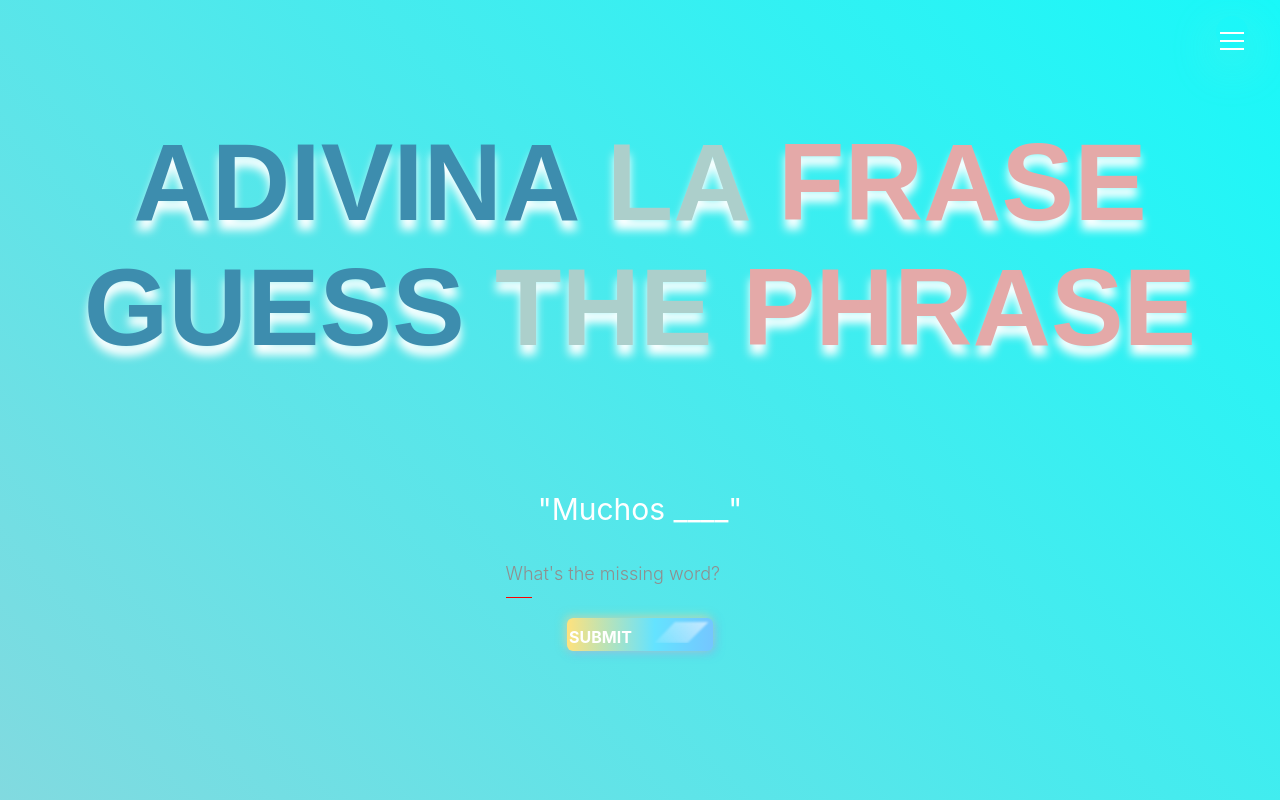
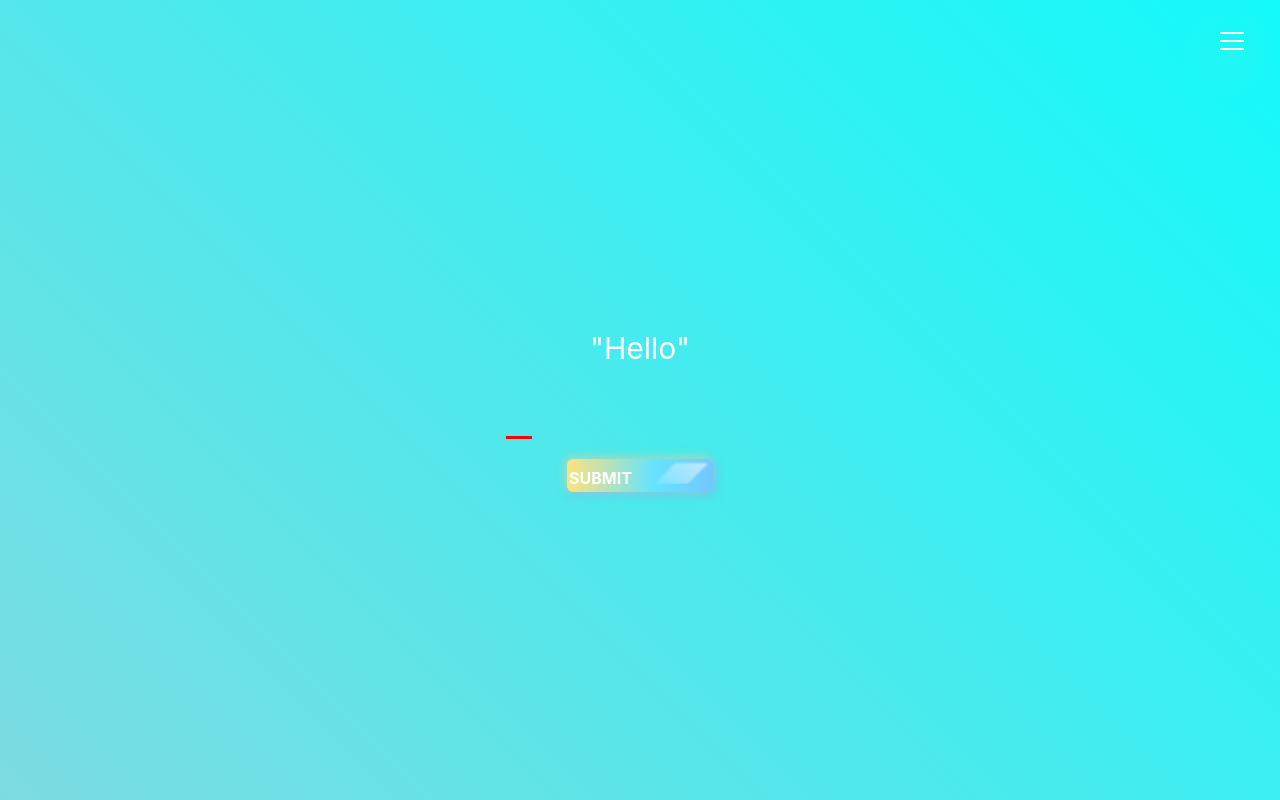
Before and after one commit to GregorRoss/ELGA, a React (Create React App) app in the folder client/: page /phrases in a window 1280 px wide. Shown: the top 800 px of the page. Built offline with nearby package versions, Linux system fonts and the light colour scheme; a web font is replaced by a local one.

Commit message:
massive overhaul of my poor style choices

```diff
--- a/client/src/components/Phrases.css
+++ b/client/src/components/Phrases.css
@@ -9,7 +9,7 @@
 .question-form {
     margin-top: 45px;
 }
-
+/*
 @import url('https://fonts.googleapis.com/css2?family=Inter:wght@100..900&display=swap');
 
 .title-word {
@@ -58,7 +58,7 @@
     font-weight: 800;
     font-size: 8.5vw;
     text-transform: uppercase;
-  }
+  } */
 
   textarea {
     font-family: 'Ubuntu', sans-serif;
@@ -97,7 +97,7 @@
     padding: 0;
     margin: 0;
     width: 10%;
-    border-top: 1px solid red;
+    border-top: 3px solid red;
     -webkit-transition: width 0.4s ease;
     transition: width 0.4s ease;
     height: 0px;
--- a/client/src/components/Phrases.js
+++ b/client/src/components/Phrases.js
@@ -5,41 +5,41 @@ import SubmitButton from "./SubmitButton";
 const Phrases = () => {
   return (
     <>
-      <div class="title-container">
-        <h2 class="title">
+      <div className="title-container">
+        <h2 className="title">
           <div>
-            <span class="title-word title-word-1">Adivina </span>
-            <span class="title-word title-word-2">la </span>
-            <span class="title-word title-word-3">Frase </span>
+            {/* <span className="title-word title-word-1">Adivina </span>
+            <span className="title-word title-word-2">la </span>
+            <span className="title-word title-word-3">Frase </span> */}
           </div>
           <div>
-            <span class="title-word title-word-1">Guess </span>
-            <span class="title-word title-word-2">the </span>
-            <span class="title-word title-word-3">phrase </span>
+            {/* <span className="title-word title-word-1">Guess </span>
+            <span className="title-word title-word-2">the </span>
+            <span className="title-word title-word-3">phrase </span> */}
           </div>
         </h2>
       </div>
       <div className="question-container">
-        <p className="question-text">"Muchos ____"</p>
+        <p className="question-text">"Hello"</p>
         <form className="question-form">
+
           <input
             type="text"
             name="name"
-            class="question"
+            className="question"
             id="nme"
             required
-            autocomplete="off"
+            autoComplete="off"
           />
-          <label for="nme">
-            <span>What's the missing word?</span>
+    <label htmlFor="nme">
+      <span></span>
           </label>
-          <div>
             <SubmitButton
               onClick={() => {
                 console.log("submit");
               }}
             />
-          </div>
+
         </form>
       </div>
     </>
--- a/client/src/components/SubmitButton.js
+++ b/client/src/components/SubmitButton.js
@@ -26,9 +26,9 @@ const SubmitButton = ({onClick}) => {
             width="78.5"
             height="23"
             filterUnits="userSpaceOnUse"
-            color-interpolation-filters="sRGB"
+            colorInterpolationFilters="sRGB"
           >
-            <feFlood flood-opacity="0" result="BackgroundImageFix" />
+            <feFlood floodOpacity="0" result="BackgroundImageFix" />
             <feBlend
               mode="normal"
               in="SourceGraphic"
@@ -48,8 +48,8 @@ const SubmitButton = ({onClick}) => {
             y2="44"
             gradientUnits="userSpaceOnUse"
           >
-            <stop stop-color="white" stop-opacity="0.6" />
-            <stop offset="1" stop-color="white" stop-opacity="0.05" />
+            <stop stopColor="white" stopOpacity="0.6" />
+            <stop offset="1" stopColor="white" stopOpacity="0.05" />
           </linearGradient>
         </defs>
       </svg>
```
